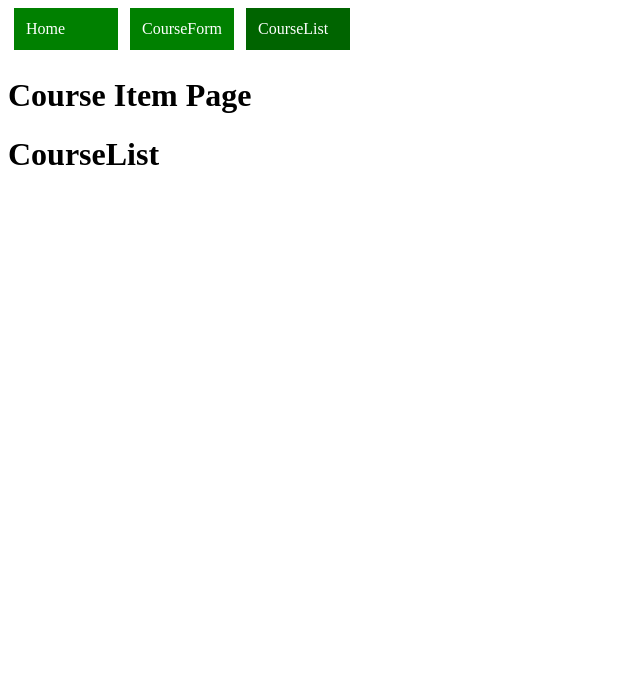
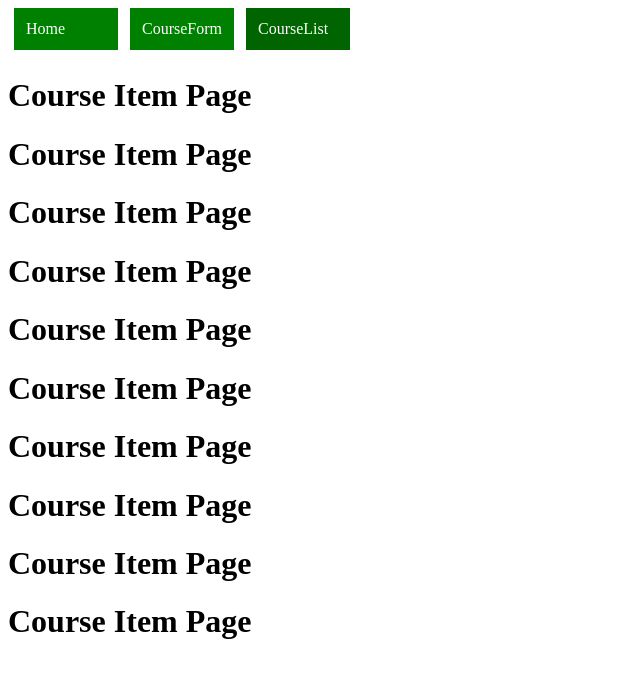
Before and after one commit to craigjford/react-cjf-final-project, a React (Create React App) app: page /courselist in a window 1280 px wide. Shown: the top 678 px of the page, without its empty margins (0-640 px from the left). Built offline with nearby package versions, Linux system fonts and the light colour scheme; data requests are answered from the project's data file.

Commit message:
passed courses prop to CourseList and wrote map function to CourseItem

```diff
--- a/src/components/App.js
+++ b/src/components/App.js
@@ -1,4 +1,4 @@
-import React, {useState, useEffect} from 'react';
+import React, {useState, useEffect } from 'react';
 import { Route, Switch } from "react-router-dom";
 import Home from "./Home";
 import NavBar from './NavBar';
@@ -7,6 +7,7 @@ import CourseForm from "./CourseForm";
 
 
 function App() {
+  //const history = useHistory();
   const [courses, setCourses] = useState([]);
 
   useEffect(() => {
@@ -14,6 +15,15 @@ function App() {
       .then((res) => res.json())
       .then((data) => setCourses(data))
   }, [])
+
+  // useEffect(() => {
+  //   fetch(" http://localhost:3001/courses")
+  //     .then((res) => res.json())
+  //     .then((data) => {
+  //         setCourses(data);
+  //         history.push("/courselist");
+  //     })
+  // }, [history])
 
   console.log('courses = ', courses)
 
@@ -25,7 +35,7 @@ function App() {
               <CourseForm />
            </Route>
            <Route exact path="/courselist">
-              <CourseList />
+              <CourseList courses={courses} />
            </Route>
            <Route exact path="/">
               <Home />
--- a/src/components/CourseList.js
+++ b/src/components/CourseList.js
@@ -1,11 +1,16 @@
 import React from 'react'
 import CourseItem from './CourseItem'
 
-function CourseList() {
+function CourseList({ courses }) {
+
+  const displayCourses = courses.map((course) => {
+    return (<CourseItem key={course.id} name={course.name} address={course.address} city={course.city}
+                    state={course.state} phoneNumber={course.phoneNumber} url={course.url} />)
+  })
+
   return (
     <div>
-        <CourseItem />
-        <h1>CourseList</h1>
+        {displayCourses}
     </div>
   )
 }
```
